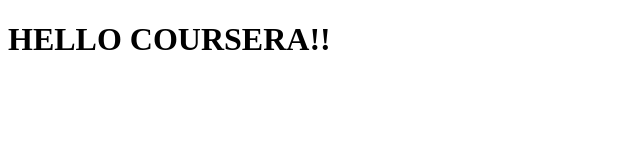
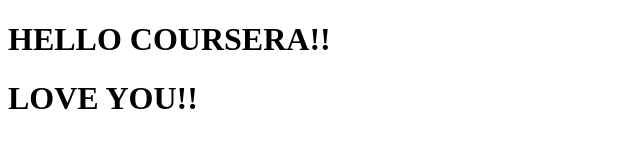
Before and after one commit to Ketchy8/coursera-test, a plain HTML site: page site/index.html in a window 1280 px wide. Shown: the whole page, without its empty margins (0-640 px from the left). Drawn offline with Linux system fonts and the light colour scheme.

Commit message:
LET'S TRY

```diff
--- a/site/index.html
+++ b/site/index.html
@@ -9,6 +9,7 @@
 
 
 <h1> HELLO COURSERA!!</h1>
+<h1> LOVE YOU!!</h1>
 
 
 </body>
```
